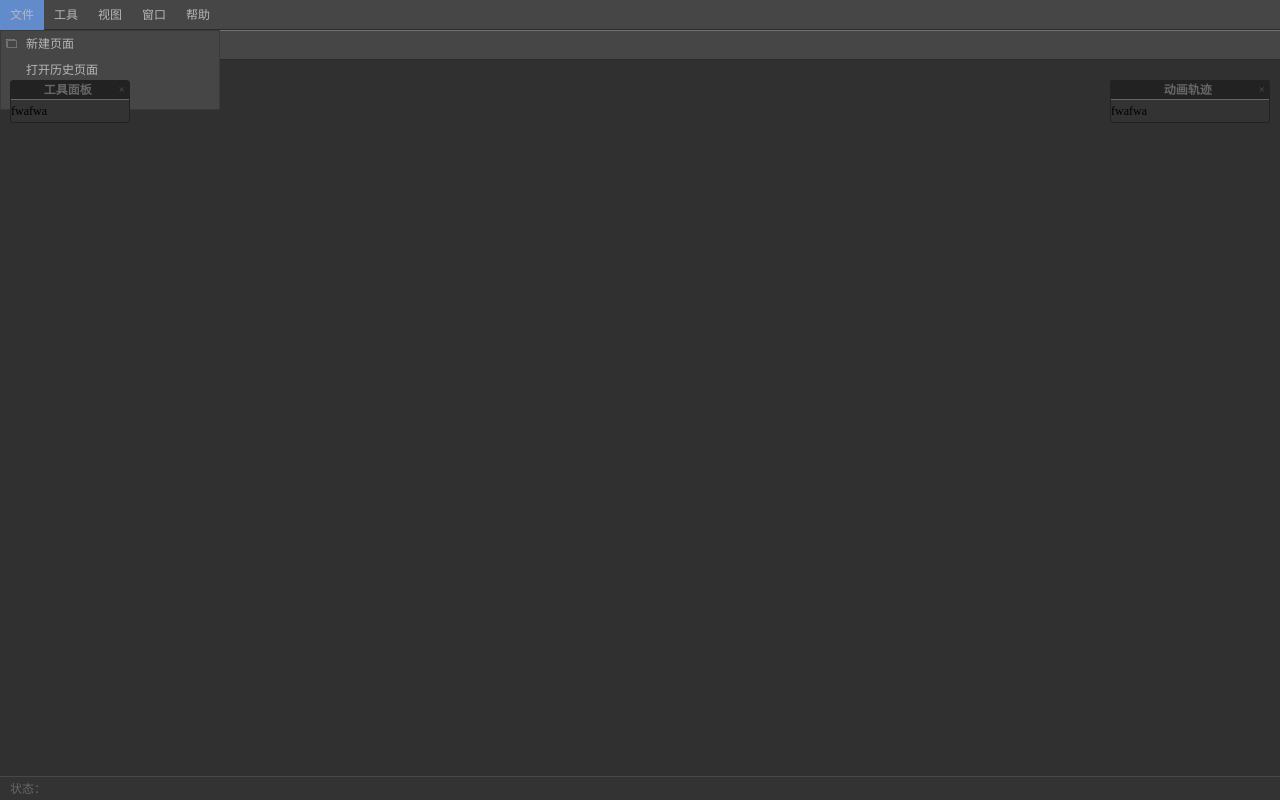
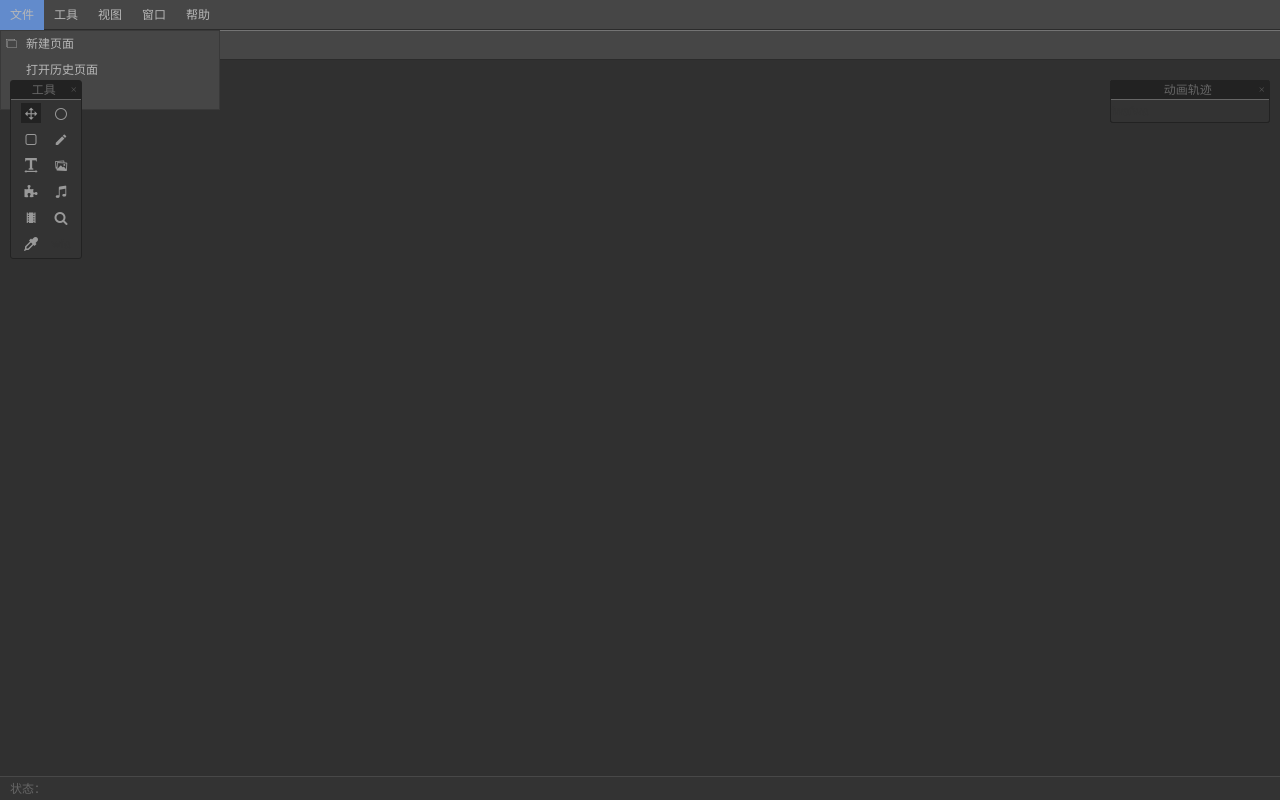
Before and after one commit to editorDevo/anguler, a plain HTML site: page edit/index.html in a window 1280 px wide. Drawn offline with Linux system fonts and the light colour scheme; files whose address does not match are found by name.

Commit message:
html ++
++icon

```diff
--- a/css/main.css
+++ b/css/main.css
@@ -254,8 +254,7 @@ html,html body{
 .select-tool{
     position: absolute;; z-index: 21000;
     top: 80px; left: 10px;
-    min-width: 120px; max-width: 220px;
-    width: 120px;
+    width: 72px;
     background: #333; border: 1px solid #222;
     border-radius: 3px;
 }
@@ -318,3 +317,18 @@ html,html body{
 .fl-r{
     float: right;;
 }
+/*工具面板*/
+.tool-box-icon{ padding: 0 5px;}
+.tool-box-icon .item{
+    padding: 3px 5px; text-align: center;
+}
+.tool-box-icon .item a{
+    display: block;; width: 100%;
+    height: 20px; font-size: 14px; color: #999;
+}
+.tool-box-icon .item a:hover{
+    background: #343434;
+}
+.tool-box-icon .item a.active{
+    background: #222; color: #999;
+}
--- a/edit/directive/move.event.js
+++ b/edit/directive/move.event.js
@@ -26,6 +26,11 @@ app.directive('moveEvent', ['$document',function($document) {
                 stopPotion = null;
                 TargertStart = null;
             });
+            element.on('mouseout',function(e){
+                isMove = false;
+                stopPotion = null;
+                TargertStart = null;
+            });
             element.on('mousemove',function(e){
                 //拖动某面板
                 if(isMove){
--- a/edit/directive/sence.js
+++ b/edit/directive/sence.js
@@ -10,7 +10,7 @@ app.directive('senceDir', ['$document','$compile',function($document,$compile) {
                 var html="<div class='right-click-menu' style='top:"+y+"px;left:"+x+"px;' >" +
                     "<div class='ads-row' >"+
                     "<a class='ads-row' href='javascript:;'><i class='ion-ios-help-outline'></i> 技术问题？</a>"+
-                    "<a class='ads-row' href='javascript:;'><i class='ion-social-dropbox-outline'></i> Editor版本v1.0.1</a>"+
+                    "<a class='ads-row' href='javascript:;'><i class='fa fa-cubes'></i> Editor版本v1.0.1</a>"+
                     "</div>"+
                     "</div>";
 
--- a/edit/index.html
+++ b/edit/index.html
@@ -4,7 +4,9 @@
     <meta http-equiv="content-type" content="text/html;charset=utf-8"/>
     <meta name="viewport" content="width=device-width,user-scalable=no"/>
     <title>编辑页面</title>
+    <link href="../css/bootstrap.min.css" rel="stylesheet" type="text/css" />
     <link href="../css/ionicons.min.css" rel="stylesheet" type="text/css" />
+    <link href="../css/font-awesome.min.css" rel="stylesheet" type="text/css" />
     <link href="../css/main.css" rel="stylesheet" type="text/css" />
 
 
@@ -57,6 +59,8 @@
             <li><a href="javascript:;" ><i class="ion-ios-photos-outline"></i></a></li>
             <li><a href="javascript:;" ><i class="ion-android-done"></i></a></li>
             <li><a href="javascript:;" ><i class="ion-eye"></i></a></li>
+            <li><a href="javascript:;" ><i class="fa fa-search-minus"></i></a></li>
+            <li><a href="javascript:;" ><i class="fa fa-search-plus"></i></a></li>
         </ul>
     </div>
 
@@ -74,8 +78,21 @@
          window-type="tool-window"
          ng-controller="mainQuick"
          move-event >
-        <h3><a class="fl-r" href="javascript:;" ><i class="ion-ios-close-empty"></i></a>工具面板</h3>
-        fwafwa
+        <h3><a class="fl-r" href="javascript:;" ><i class="ion-ios-close-empty"></i></a>工具</h3>
+        <div class="ads-row tool-box-icon">
+            <div class="ads-c-6 item"><a class="active" href="javascript:;" ><i class="ion-arrow-move"></i></a></div>
+            <div class="ads-c-6 item"><a href="javascript:;" ><i class="fa fa-circle-thin"></i></a></div>
+            <div class="ads-c-6 item"><a href="javascript:;" ><i class="fa fa-square-o"></i></a></div>
+            <div class="ads-c-6 item"><a href="javascript:;" ><i class="ion-android-create"></i></a></div>
+            <div class="ads-c-6 item"><a href="javascript:;" ><i class="glyphicon glyphicon-text-width"></i></a></div>
+            <div class="ads-c-6 item"><a href="javascript:;" ><i class="ion-images"></i></a></div>
+            <div class="ads-c-6 item"><a href="javascript:;" ><i class="fa fa-puzzle-piece"></i></a></div>
+            <div class="ads-c-6 item"><a href="javascript:;" ><i class="ion-music-note"></i></a></div>
+            <div class="ads-c-6 item"><a href="javascript:;" ><i class="ion-android-film"></i></a></div>
+            <div class="ads-c-6 item"><a href="javascript:;" ><i class="fa fa-search"></i></a></div>
+            <div class="ads-c-6 item"><a href="javascript:;" ><i class="fa fa-eyedropper"></i></a></div>
+            <div class="ads-c-6 item">wfa</div>
+        </div>
     </div>
 
     <!--todo 页面选择选择面板-->
```
Also changed, not shown: css/bootstrap.min.css.
